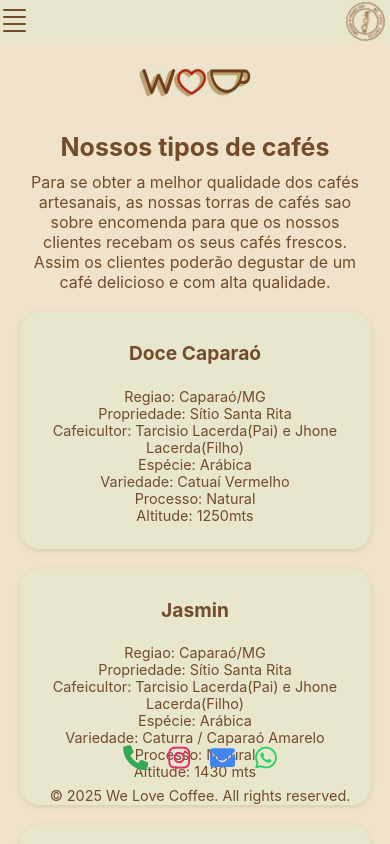
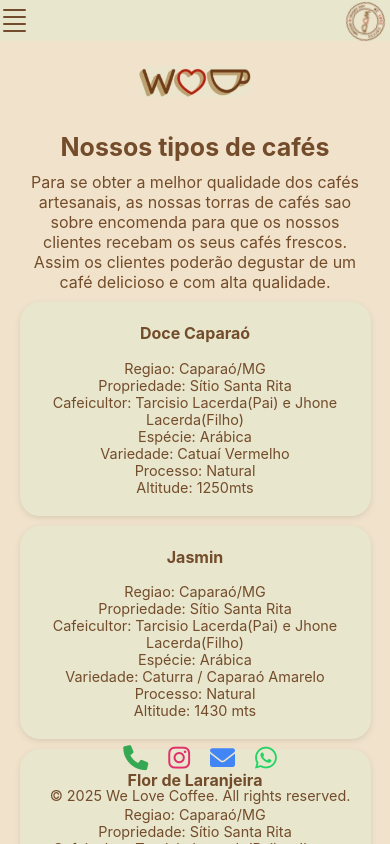
Before and after one commit to fpfrances/coffee_website, a React (Create React App) app: page /coffee_website/types in a window 390 px wide. Shown: the top 844 px of the page. Built offline with nearby package versions, Linux system fonts and the light colour scheme.

Commit message:
Update readme

```diff
--- a/src/pages/types.css
+++ b/src/pages/types.css
@@ -40,7 +40,7 @@
     margin: 30px auto 0;  /* centers the grid container */
     display: grid;
     grid-template-columns: repeat(2, 1fr);
-    gap: 50px 100px;
+    gap: 40px 100px;
 }
 
 .cafe-card {
@@ -63,18 +63,18 @@
 }
 
 h1 {
-    font-size: 1.5rem;    /* scale down headings */
+    font-size: 1.2rem;    /* scale down headings */
     margin-bottom: 20px;
 }
 
 h3 {
-    font-size: 1.2rem;
-    margin-bottom: 8px;
+    font-size: 1rem;
+    margin-bottom: 2px;
 }
 
 p1 {
     font-size: 1rem;
-    margin-bottom: 15px;
+    margin-bottom: 10px;
 }
 
 p {
@@ -84,14 +84,14 @@
 
 .container-wrap .container-cafes {
     width: 100%;          /* full width of wrapper */
-    margin: 20px auto 0;
+    margin: 10px auto 0;
     display: grid;
     grid-template-columns: 1fr;   /* single column */
-    gap: 20px;                   /* tighter gap */
+    gap: 10px;                   /* tighter gap */
 }
 
 .cafe-card {
-    padding: 10px;
+    padding: 5px;
 }
 }
 
```
Also changed, not shown: 1 other file (tests, documents, lock files or other folders).
